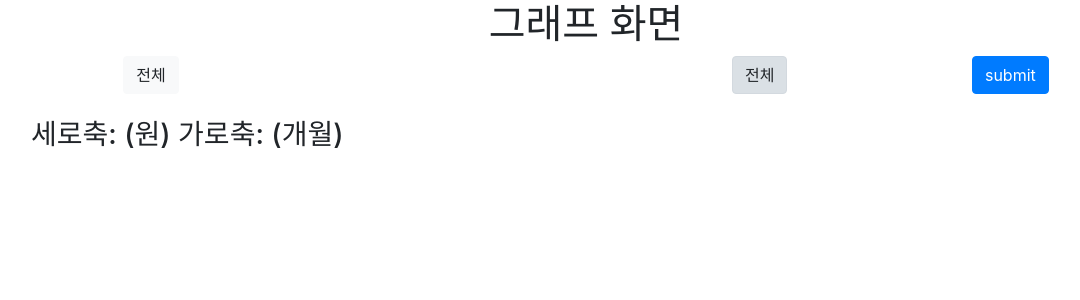
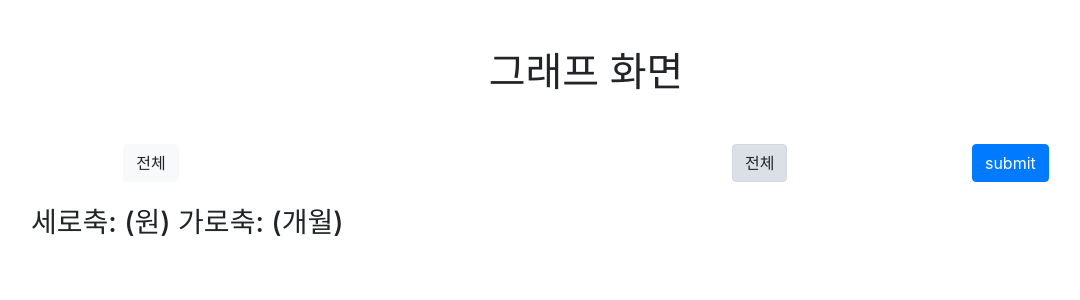
Before and after one commit to hojp7874/Agricultural-and-livestock-prices-web-service, a Django app: template prices/templates/prices/index.html in a window 1280 px wide. Shown: the top 300 px of the page, without its empty margins (54-1134 px from the left). Run offline with Django 3.2, Linux system fonts and the light colour scheme; the template is opened without the code that fills it, so the values that code supplies are empty; some libraries are stand-ins or nearby versions.

Commit message:
test commit

```diff
--- a/prices/templates/prices/index.html
+++ b/prices/templates/prices/index.html
@@ -1,7 +1,7 @@
 {% extends 'base.html' %}
 
 {% block content %}
-  <h1 class="text-center">그래프 화면</h1>
+  <h1 class="text-center my-5">그래프 화면</h1>
   <form action="" method="post">
   {% csrf_token %}
     <div class="d-flex justify-content-around">
```
